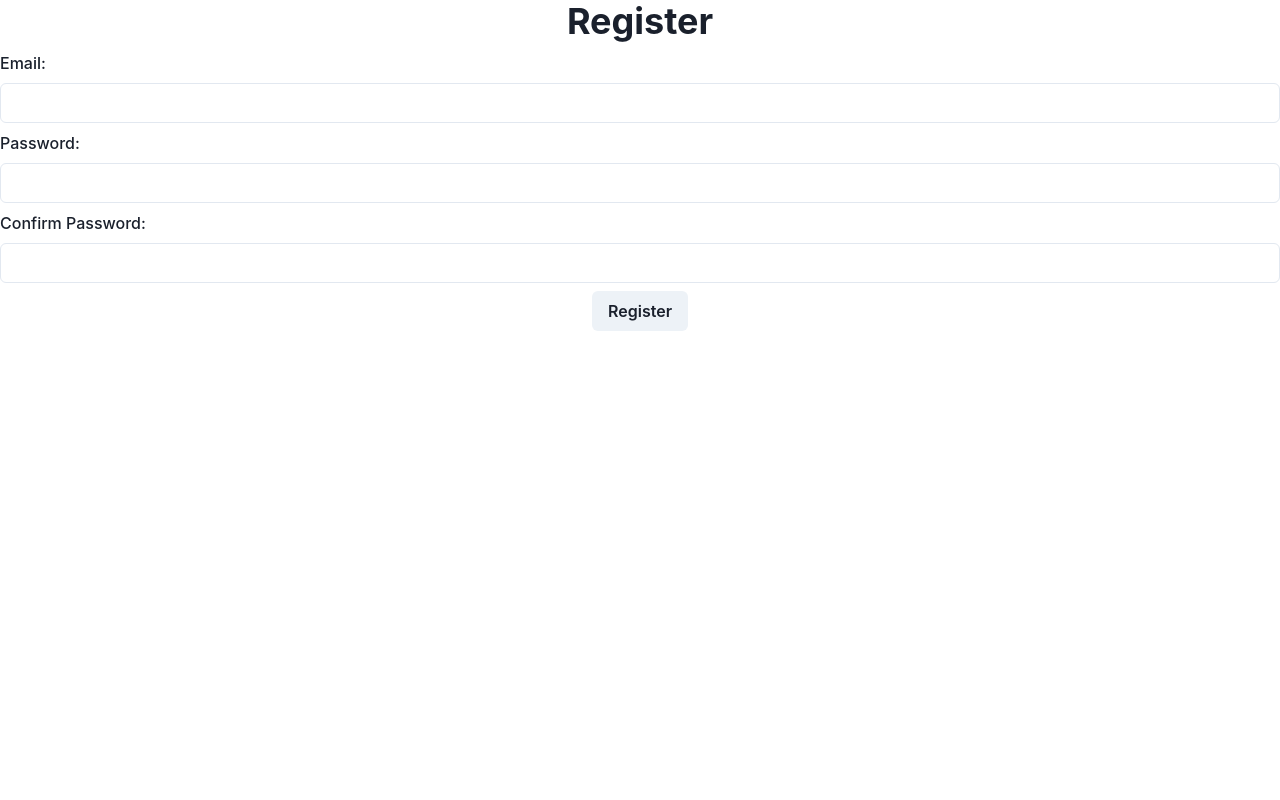
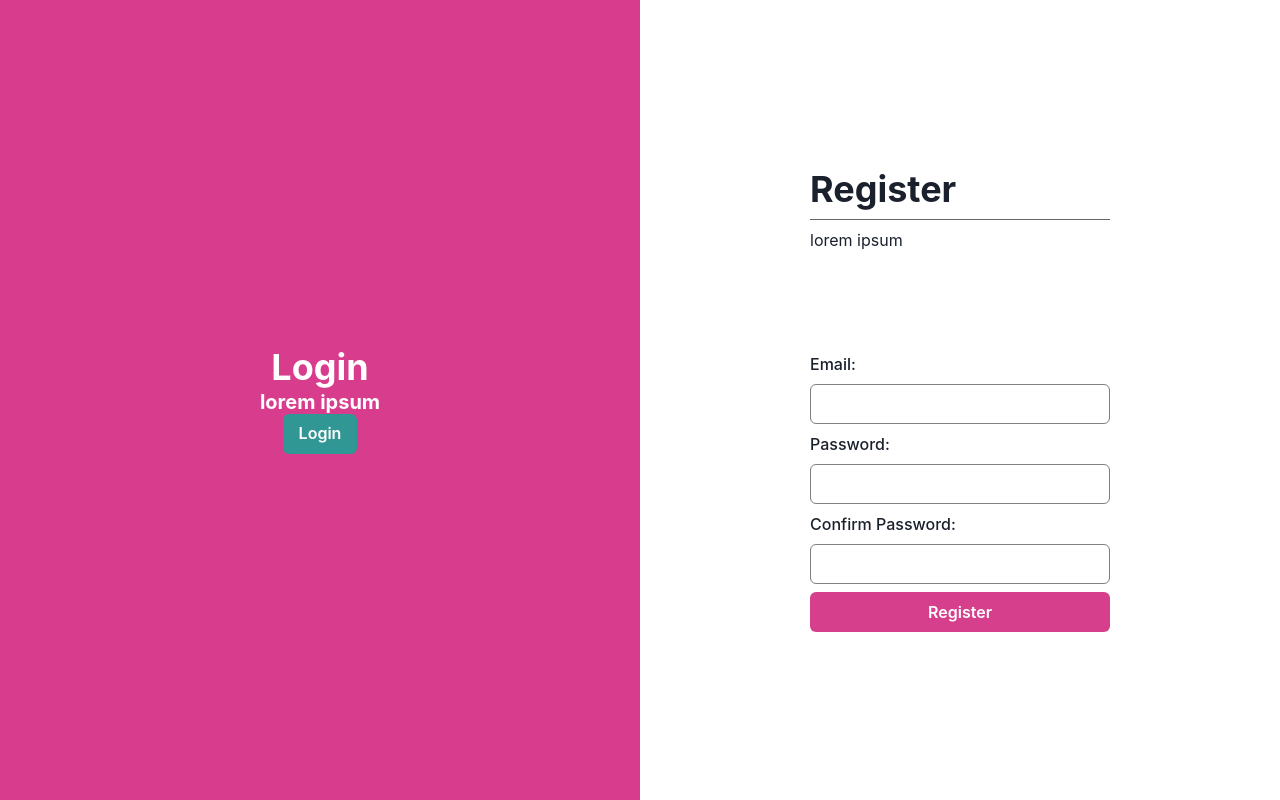
Before and after one commit to njxue/odot, a React (Create React App) app: page /register in a window 1280 px wide. Built offline with nearby package versions, Linux system fonts and the light colour scheme; no server answers.

Commit message:
Change styling

```diff
--- a/src/components/Login/GreetingCard.tsx
+++ b/src/components/Login/GreetingCard.tsx
@@ -1,18 +1,34 @@
 import { Button, Flex, Heading, VStack } from "@chakra-ui/react";
 
-const GreetingCard: React.FC<{}> = () => {
+interface GreetingCardProps {
+  header: string;
+  text: string;
+  onClickButtonEvent?: () => void;
+  buttonText?: string;
+  buttonColor?: string;
+  bgColor?: string;
+}
+
+const GreetingCard: React.FC<GreetingCardProps> = (props) => {
+  const { header, text, onClickButtonEvent, buttonText, bgColor, buttonColor } =
+    props;
   return (
     <Flex
-      bgColor="teal"
+      bgColor={bgColor ? bgColor : "teal"}
       flexGrow="1"
       color="white"
       flexDirection="column"
       justifyContent="center"
       alignItems="center"
     >
-      <Heading>Sign up</Heading>
-      <Heading size="md">Lorem Ipsum Logo</Heading>
-      <Button colorScheme="pink">Register</Button>
+      <Heading>{header}</Heading>
+      <Heading size="md">{text}</Heading>
+      <Button
+        colorScheme={buttonColor ? buttonColor : "pink"}
+        onClick={onClickButtonEvent}
+      >
+        {buttonText}
+      </Button>
     </Flex>
   );
 };
--- a/src/components/Login/LoginForm.tsx
+++ b/src/components/Login/LoginForm.tsx
@@ -8,58 +8,100 @@ import {
   Box,
   Divider,
   Flex,
+  FormErrorMessage,
 } from "@chakra-ui/react";
-import { useRef } from "react";
+import { useRef, useState } from "react";
 import { useNavigate } from "react-router-dom";
 import useAuth from "../../contexts/AuthContext";
+import {
+  emailErrorCodes,
+  passwordErrorCodes,
+} from "../../helpers/authErrorCodes";
+import PreLoginForm from "../layout/PreLoginForm";
+
+const MESSAGE_PASSWORD_MISSING = "Password is required";
+const MESSAGE_EMAIL_MISSING = "Email is required";
 
 const LoginForm: React.FC<{}> = () => {
   const emailRef = useRef<HTMLInputElement>(null);
   const passwordRef = useRef<HTMLInputElement>(null);
   const navigate = useNavigate();
 
+  const [emailIsInvalid, setEmailIsInvalid] = useState<boolean>(false);
+  const [passwordIsInvalid, setPasswordIsInvalid] = useState<boolean>(false);
+
+  const [emailErrorMessage, setEmailErrorMessage] = useState<string>(
+    MESSAGE_EMAIL_MISSING
+  );
+  const [passwordErrorMessage, setPasswordErrorMessage] = useState<string>(
+    MESSAGE_PASSWORD_MISSING
+  );
+
   let auth = useAuth();
 
   function handleLogin() {
-    let email = emailRef.current!.value;
+    setEmailIsInvalid(false);
+    setPasswordIsInvalid(false);
+
+    if (emailRef.current == null) {
+      setEmailIsInvalid(true);
+      return;
+    }
+
+    if (passwordRef.current == null) {
+      setPasswordIsInvalid(true);
+      return;
+    }
+
+    let email = emailRef.current.value.trim();
     let password = passwordRef.current!.value;
-    auth.login(email, password).then(() => navigate("/"));
+
+    if (email.length == 0) {
+      setEmailIsInvalid(true);
+      setEmailErrorMessage(MESSAGE_EMAIL_MISSING);
+      return;
     }
+
+    if (password.length == 0) {
+      setPasswordIsInvalid(true);
+      setPasswordErrorMessage(MESSAGE_PASSWORD_MISSING);
+      return;
+    }
+
+    auth
+      .login(email, password)
+      .then(() => navigate("/"))
+      .catch((err) => {
+        const errorCode: string = err.code;
+        console.log(errorCode);
+        if (emailErrorCodes[errorCode]) {
+          setEmailIsInvalid(true);
+          setEmailErrorMessage(emailErrorCodes[errorCode]);
+        } else if (passwordErrorCodes[errorCode]) {
+          setPasswordIsInvalid(true);
+          setPasswordErrorMessage(passwordErrorCodes[errorCode]);
+        }
+      });
+  }
+
   return (
-    <Box
-      flexGrow="1"
-      display="flex"
-      justifyContent="center"
-      alignItems="center"
-    >
-      <Flex
-        direction="column"
-        minW="200px"
-        maxW="300px"
-        w="50%"
-        alignItems="start"
-        gap="100px"
-      >
-        <VStack w="100%" alignItems="start">
-          <Heading>Login</Heading>
-          <Divider borderColor="black" />
-          <p>lorem ipsum</p>
-        </VStack>
+    <PreLoginForm header="Login" text="lorem ipsum">
       <VStack alignItems="start" w="100%">
-          <FormControl>
+        <FormControl isInvalid={emailIsInvalid}>
           <FormLabel>Email: </FormLabel>
           <Input ref={emailRef} type="text" borderColor="gray" />
+          <FormErrorMessage>{emailErrorMessage}</FormErrorMessage>
         </FormControl>
-          <FormControl>
+        <FormControl isInvalid={passwordIsInvalid}>
           <FormLabel>Password: </FormLabel>
           <Input ref={passwordRef} type="password" borderColor="gray" />
+          <FormErrorMessage>{passwordErrorMessage}</FormErrorMessage>
         </FormControl>
         <Button w="100%" colorScheme="teal" onClick={handleLogin}>
           Login
         </Button>
       </VStack>
-      </Flex>
-    </Box>
+    </PreLoginForm>
   );
 };
 
--- a/src/components/Login/index.tsx
+++ b/src/components/Login/index.tsx
@@ -1,13 +1,21 @@
 import { Flex } from "@chakra-ui/react";
+import { useNavigate } from "react-router-dom";
+import PreLoginLayout from "../layout/PreLoginLayout";
 import GreetingCard from "./GreetingCard";
 import LoginForm from "./LoginForm";
 
-interface Props {}
-export const Login: React.FC<Props> = () => {
+export const Login: React.FC<{}> = () => {
+  const navigate = useNavigate();
+
   return (
-    <Flex direction="row" h="100vh" alignContent="center">
-      <GreetingCard />
+    <PreLoginLayout>
+      <GreetingCard
+        header="Sign up"
+        text="lorem ipsum"
+        onClickButtonEvent={() => navigate("/register")}
+        buttonText="Register"
+      />
       <LoginForm />
-    </Flex>
+    </PreLoginLayout>
   );
 };
--- /dev/null
+++ b/src/components/Register/RegisterForm.tsx
@@ -0,0 +1,53 @@
+import {
+  Button,
+  FormControl,
+  FormLabel,
+  Heading,
+  Input,
+} from "@chakra-ui/react";
+import { useRef } from "react";
+import useAuth from "../../contexts/AuthContext";
+import PreLoginForm from "../layout/PreLoginForm";
+
+const RegisterForm: React.FC<{}> = () => {
+  let register: (
+    email: string,
+    password: string,
+    username: string
+  ) => Promise<any>;
+
+  const emailRef = useRef<HTMLInputElement>(null);
+  const passwordRef = useRef<HTMLInputElement>(null);
+  const passwordCfRef = useRef<HTMLInputElement>(null);
+
+  register = useAuth().register;
+
+  function handleRegister() {
+    // TODO: enforce all input fields are filled
+    const email: string = emailRef.current!.value;
+    const password: string = passwordRef.current!.value;
+    const passwordcf: string = passwordCfRef.current!.value;
+    register(email, password, passwordcf);
+  }
+  return (
+    <PreLoginForm header="Register" text="lorem ipsum">
+      <FormControl>
+        <FormLabel>Email: </FormLabel>
+        <Input ref={emailRef} type="text" borderColor="gray" />
+      </FormControl>
+      <FormControl>
+        <FormLabel>Password: </FormLabel>
+        <Input ref={passwordRef} type="password" borderColor="gray" />
+      </FormControl>
+      <FormControl>
+        <FormLabel>Confirm Password: </FormLabel>
+        <Input ref={passwordCfRef} type="password" borderColor="gray" />
+      </FormControl>
+      <Button onClick={handleRegister} colorScheme="pink" w="100%">
+        Register
+      </Button>
+    </PreLoginForm>
+  );
+};
+
+export default RegisterForm;
--- a/src/components/Register/index.tsx
+++ b/src/components/Register/index.tsx
@@ -1,54 +1,21 @@
-import {
-  Button,
-  FormControl,
-  FormLabel,
-  Heading,
-  Input,
-  VStack,
-} from "@chakra-ui/react";
-import { User } from "firebase/auth";
-import { useRef } from "react";
-import useAuth from "../../contexts/AuthContext";
+import { useNavigate } from "react-router-dom";
+import PreLoginLayout from "../layout/PreLoginLayout";
+import GreetingCard from "../Login/GreetingCard";
+import RegisterForm from "./RegisterForm";
 
-interface Props {}
-export const Register: React.FC<Props> = () => {
-  let register: (
-    email: string,
-    password: string,
-    username: string
-  ) => Promise<any>;
-
-  const emailRef = useRef<HTMLInputElement>(null);
-  const passwordRef = useRef<HTMLInputElement>(null);
-  const passwordCfRef = useRef<HTMLInputElement>(null);
-
-  register = useAuth().register;
-
-
-  function handleRegister() {
-    // TODO: enforce all input fields are filled
-    const email: string = emailRef.current!.value;
-    const password: string = passwordRef.current!.value;
-    const passwordcf: string = passwordCfRef.current!.value;
-    register(email, password, passwordcf);
-  }
-
+export const Register: React.FC<{}> = () => {
+  const navigate = useNavigate();
   return (
-    <VStack>
-      <Heading>Register</Heading>
-      <FormControl>
-        <FormLabel>Email: </FormLabel>
-        <Input ref={emailRef} type="text" />
-      </FormControl>
-      <FormControl>
-        <FormLabel>Password: </FormLabel>
-        <Input ref={passwordRef} type="password" />
-      </FormControl>
-      <FormControl>
-        <FormLabel>Confirm Password: </FormLabel>
-        <Input ref={passwordCfRef} type="password" />
-      </FormControl>
-      <Button onClick={handleRegister}>Register</Button>
-    </VStack>
+    <PreLoginLayout>
+      <GreetingCard
+        header="Login"
+        text="lorem ipsum"
+        onClickButtonEvent={() => navigate("/")}
+        buttonText="Login"
+        bgColor="#d83c8c"
+        buttonColor="teal"
+      />
+      <RegisterForm />
+    </PreLoginLayout>
   );
 };
--- /dev/null
+++ b/src/components/layout/PreLoginForm.tsx
@@ -0,0 +1,39 @@
+import { Box, Flex, VStack, Heading, Divider } from "@chakra-ui/react";
+import styles from "../../styles/PreLogin.module.css";
+
+interface PreLoginFormProps {
+  header: string;
+  children: React.ReactNode;
+  text?: string;
+}
+
+const PreLoginForm: React.FC<PreLoginFormProps> = (props) => {
+  return (
+    <Box
+      flexGrow="1"
+      display="flex"
+      justifyContent="center"
+      alignItems="center"
+    >
+      <Flex
+        direction="column"
+        minW="200px"
+        maxW="300px"
+        w="50%"
+        alignItems="start"
+        gap="100px"
+      >
+        <VStack w="100%" alignItems="start">
+          <Heading>{props.header}</Heading>
+          <Divider borderColor="black" />
+          <p>{props.text}</p>
+        </VStack>
+        <VStack alignItems="start" w="100%">
+          {props.children}
+        </VStack>
+      </Flex>
+    </Box>
+  );
+};
+
+export default PreLoginForm;
--- /dev/null
+++ b/src/components/layout/PreLoginLayout.tsx
@@ -0,0 +1,9 @@
+import React from "react";
+import styles from "../../styles/PreLogin.module.css";
+import GreetingCard from "../Login/GreetingCard";
+
+const PreLoginLayout: React.FC<{ children: React.ReactNode }> = (props) => {
+  return <div className={styles.container}>{props.children}</div>;
+};
+
+export default PreLoginLayout;
--- /dev/null
+++ b/src/helpers/authErrorCodes.ts
@@ -0,0 +1,10 @@
+const emailErrorCodes: {[key:string]: string } = {
+  "auth/invalid-email": "Email format is invalid",
+  "auth/user-not-found": "Account with this email does not exist",
+};
+
+const passwordErrorCodes: {[key:string]: string } = {
+  "auth/wrong-password": "Password is incorrect",
+};
+
+export { emailErrorCodes, passwordErrorCodes };
--- /dev/null
+++ b/src/styles/PreLogin.module.css
@@ -0,0 +1,9 @@
+.container {
+  display: flex;
+  height: 100vh;
+}
+
+.container > * {
+  flex-grow: 1;
+  flex-basis: 0;
+}
```
Lines whose indentation alone changed are shown as unchanged.
